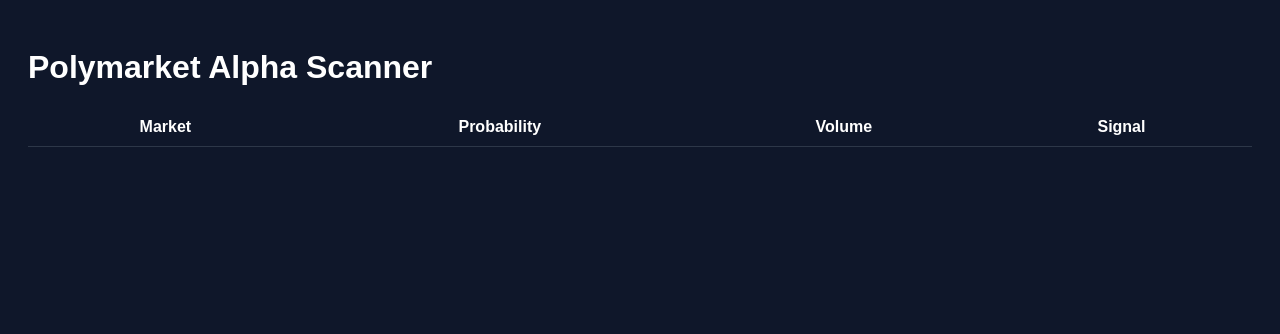
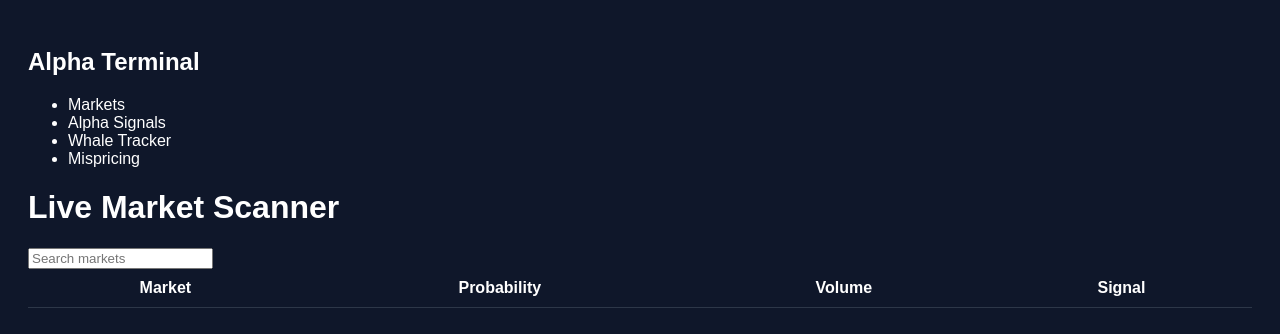
Before and after one commit to malik01-web/polymarket-alpha-scanner, a plain HTML site: page index.html in a window 1280 px wide. Drawn offline with Linux system fonts and the light colour scheme; no server answers.

Commit message:
Update index.html

```diff
--- a/index.html
+++ b/index.html
@@ -1,19 +1,34 @@
-
 <!DOCTYPE html>
 <html>
+
 <head>
-<meta charset="UTF-8">
-<title>Polymarket Alpha Scanner</title>
+<title>Polymarket Terminal</title>
 <link rel="stylesheet" href="style.css">
 </head>
 
 <body>
 
-<h1>Polymarket Alpha Scanner</h1>
+<div class="sidebar">
 
-<div id="alerts"></div>
+<h2>Alpha Terminal</h2>
 
-<table id="markets">
+<ul>
+<li onclick="loadMarkets()">Markets</li>
+<li onclick="loadSignals()">Alpha Signals</li>
+<li onclick="loadWhales()">Whale Tracker</li>
+<li onclick="loadMispricing()">Mispricing</li>
+</ul>
+
+</div>
+
+<div class="main">
+
+<h1>Live Market Scanner</h1>
+
+<input id="search" placeholder="Search markets">
+
+<table>
+
 <thead>
 <tr>
 <th>Market</th>
@@ -22,11 +37,15 @@
 <th>Signal</th>
 </tr>
 </thead>
-<tbody></tbody>
+
+<tbody id="markets"></tbody>
+
 </table>
 
+</div>
+
 <script src="dashboard.js"></script>
-<script src="alerts.js"></script>
 
 </body>
+
 </html>
```
